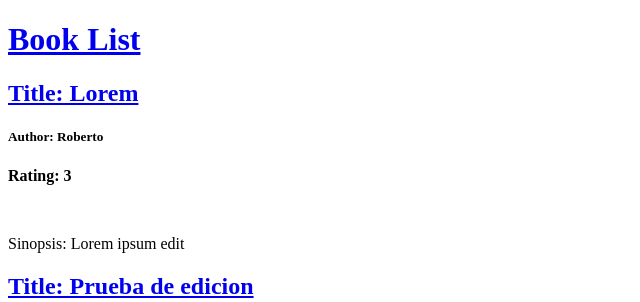
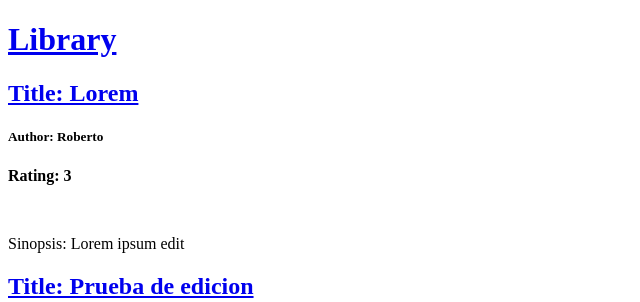
Before and after one commit to RobertoDeLaPrida/Library, a Django app: page / in a window 1280 px wide. Shown: the top 302 px of the page, without its empty margins (0-640 px from the left). Run offline with Django 4.2, Linux system fonts and the light colour scheme; data comes from the database, SQL or seed files in the repository.

Commit message:
Base.html

```diff
--- /dev/null
+++ b/book/templates/book/base.html
@@ -0,0 +1,19 @@
+<!DOCTYPE html>
+<html lang="es">
+<head>
+    <meta charset="UTF-8">
+    <meta name="viewport" content="width=device-width, initial-scale=1.0">
+    <title>Library</title>
+</head>
+<body>
+    <div class="page-header">
+        <h1><a href="/">Library</a></h1>
+    </div>
+    <div class="content container">
+        <div class="row">
+            {% block content %}
+            {% endblock %}
+        </div>
+    </div>
+</body>
+</html>
--- a/book/templates/book/book_inspect.html
+++ b/book/templates/book/book_inspect.html
@@ -3,7 +3,7 @@
 <head>
     <meta charset="UTF-8">
     <meta name="viewport" content="width=device-width, initial-scale=1.0">
-    <title>Inspect {{ book.pk }}</title>
+    <title>Inspecting {{ book.title }}</title>
 </head>
 <body>
     <div class="text-center">
--- a/book/templates/book/book_list.html
+++ b/book/templates/book/book_list.html
@@ -1,16 +1,4 @@
-<!DOCTYPE html>
-<html lang="es">
-<head>
-    <meta charset="UTF-8">
-    <meta name="viewport" content="width=device-width, initial-scale=1.0">
-    <title>Book List</title>
-</head>
-<body>
-    <div class="page-header">
-        <h1><a href="/">Book List</a></h1>
-    </div>
-    <div class="content container">
-        <div class="row">
+{% extends 'book/base.html' %}{% block content %}
             <div class="col-md-8">
                 {% for book in object_list %}
                     <a href="{% url 'book_inspect' pk=book.pk %}"><h2>Title: {{book.title}}</h2></a>
@@ -25,5 +13,4 @@
         <br>
         <a href="{% url 'book_create' %}"><button>Add book</button></a>
     </div>
-</body>
-</html>
+{% endblock %}
```
